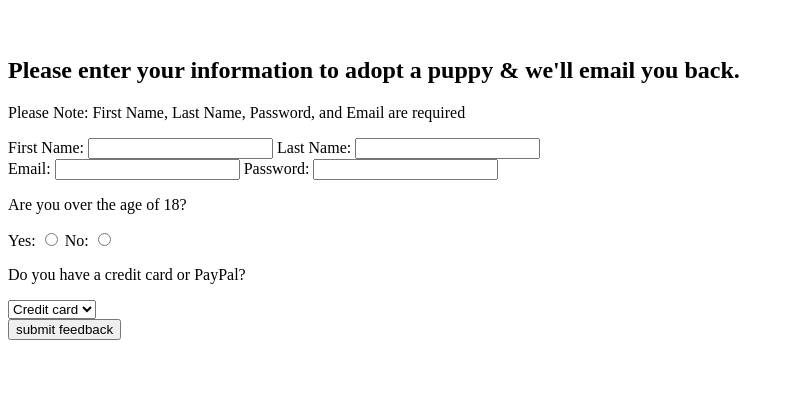
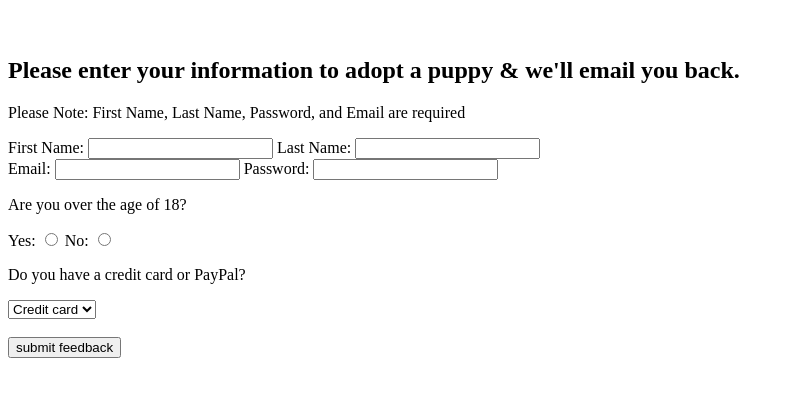
Before and after one commit to commended/Capstone, a plain HTML site: page practice assignments/1.8practicequiz.html in a window 1280 px wide. Shown: the part 61-458 px from the top of the page, without its empty margins (0-794 px from the left). Drawn offline with Linux system fonts and the light colour scheme.

Commit message:
updated and added form tags to 1.8

```diff
--- a/practice assignments/1.8practicequiz.html
+++ b/practice assignments/1.8practicequiz.html
@@ -9,7 +9,7 @@
     <h1>Puppy Adoption Page</h1><br>
     <h2>Please enter your information to adopt a puppy & we'll email you back.</h2>
     <p>Please Note: First Name, Last Name, Password, and Email are required</p>
-
+    <form>
         <label for="NameFirst">First Name:</label>
         <input type="text" name="First Name" id="NameFirst">
 
@@ -22,6 +22,7 @@
         <label for="PW">Password:</label>
         <input type="password" name="Password" id="PW"><br>
 
+        <!--make sure both radio inputs have the same name-->
         <p>Are you over the age of 18?</p>
         <label for="18Yes">Yes:</label>
         <input type="radio" name="Over18" id="18Yes" value="yesOver">
@@ -33,9 +34,9 @@
          <select name="Payment">
             <option value="cc">Credit card</option>
             <option value="PP">Paypal</option>
-    </select><br>
+        </select><br><br>
 
         <input type="submit" name="submitted" value="submit feedback">
-
+    </form>
 </body>
 </html>
```
Lines whose indentation alone changed are shown as unchanged.
